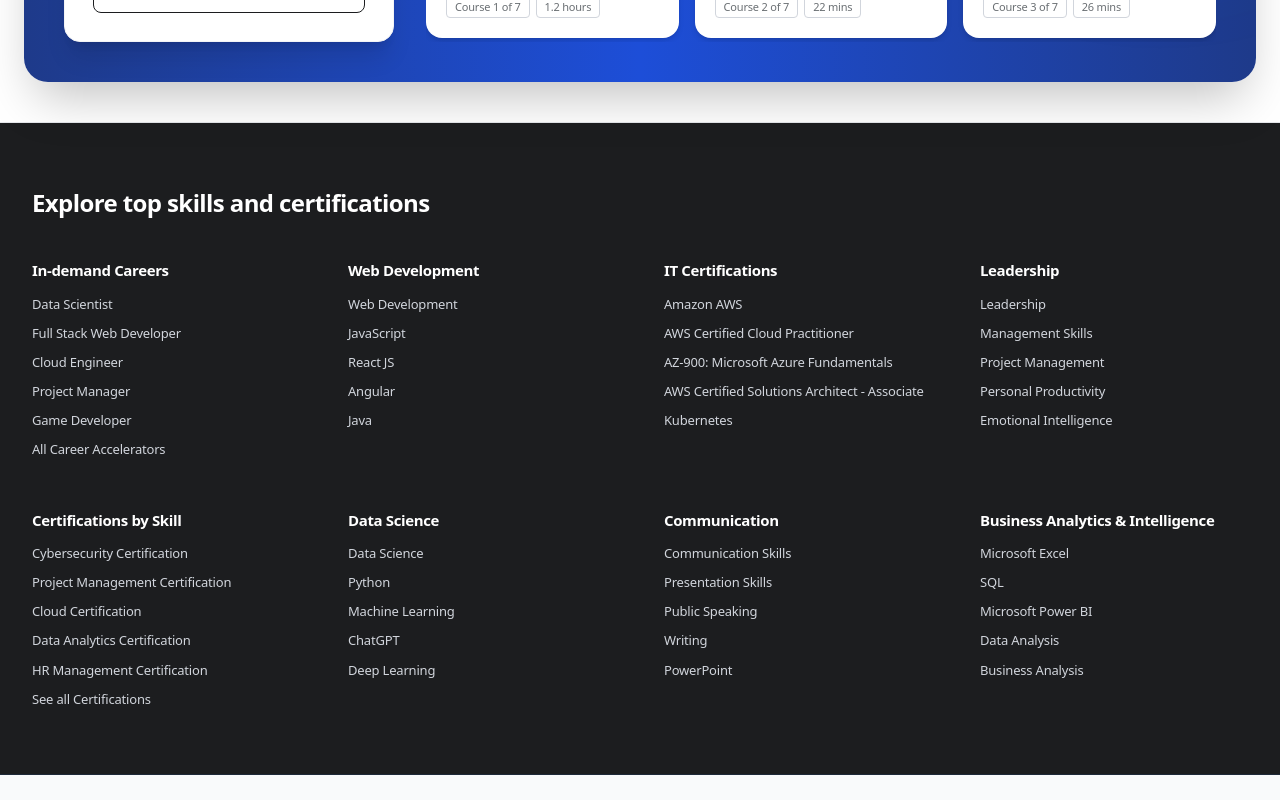
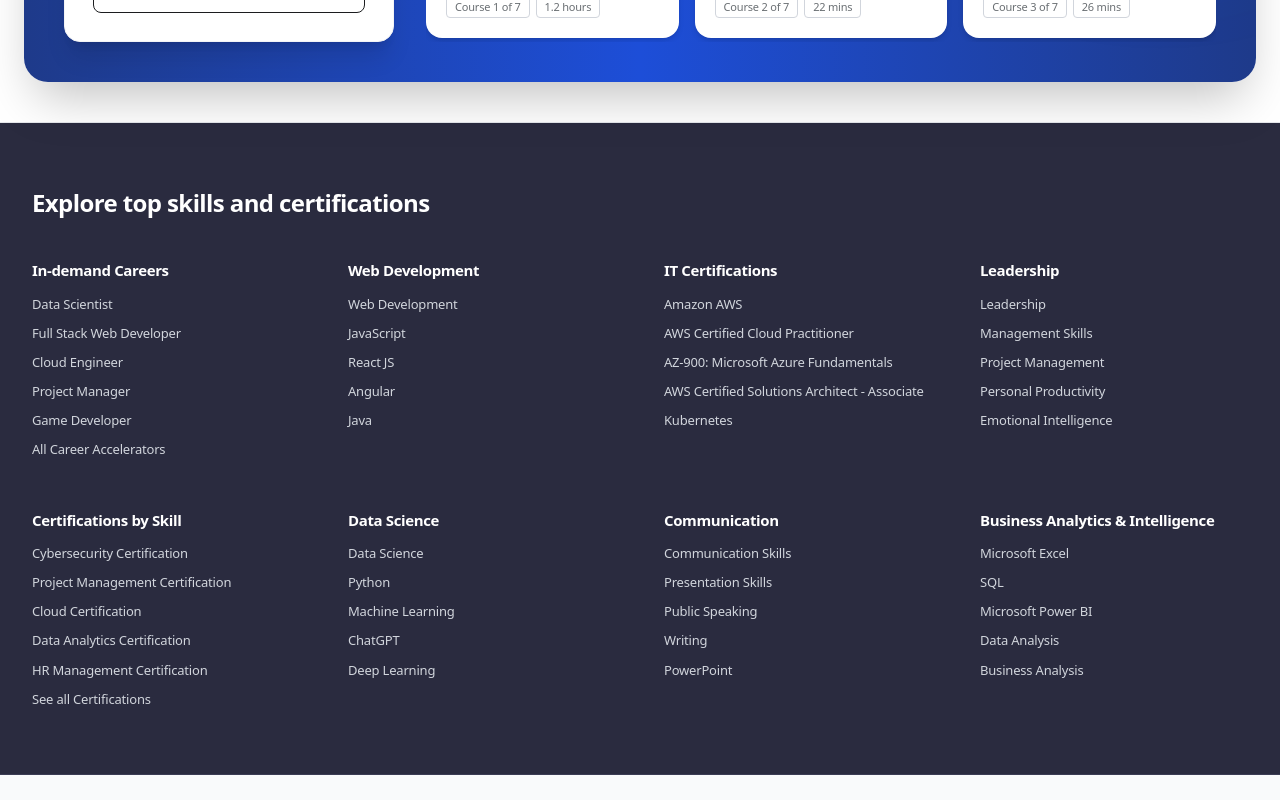
Before and after one commit to techbyrayyan/blank-slate-ins, a Next.js app: page / in a window 1280 px wide. Shown: the part 4920-5720 px from the top of the page. Built offline with nearby package versions, Linux system fonts and the light colour scheme.

Commit message:
style: update pre-footer skills section background color to #2a2b3f

```diff
--- a/src/components/EditorialFooter.js
+++ b/src/components/EditorialFooter.js
@@ -94,7 +94,7 @@
   return (
     <footer className="bg-gray-50 text-gray-900 border-t border-gray-200">
       {/* ── TOP PRE-FOOTER: Explore Top Skills and Certifications (Udemy Style Directory) ── */}
-      <section className="bg-[#1c1d1f] text-white py-14 sm:py-16 border-b border-gray-800">
+      <section className="bg-[#2a2b3f] text-white py-14 sm:py-16 border-b border-[#3b3c54]">
         <div className="max-w-7xl mx-auto px-4 sm:px-6 lg:px-8">
           <h2 className="text-xl sm:text-2xl font-bold text-white mb-8 sm:mb-10 tracking-tight">
             Explore top skills and certifications
```
